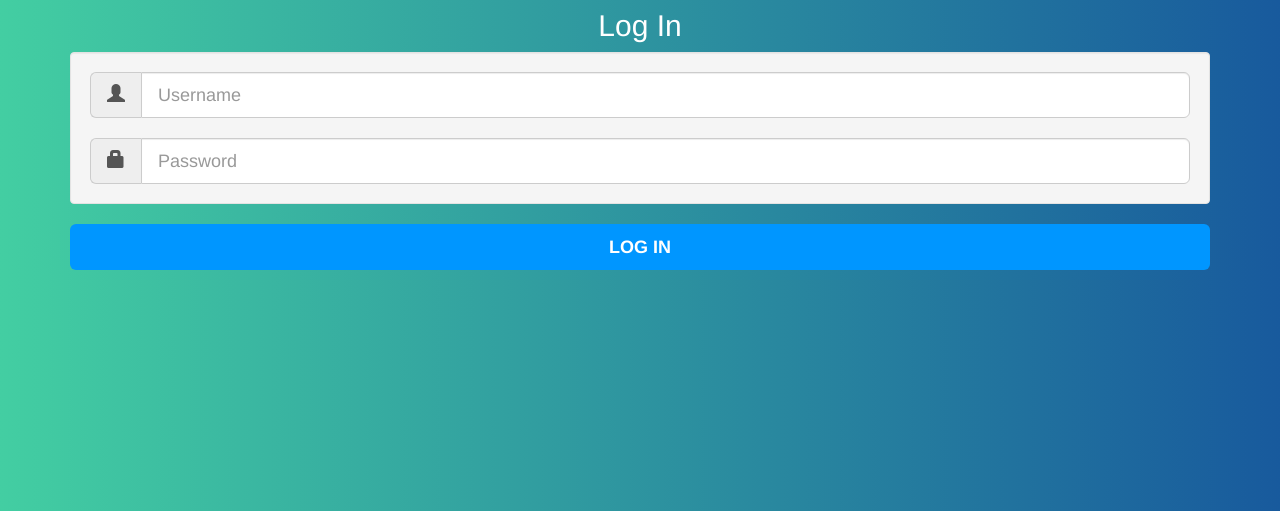
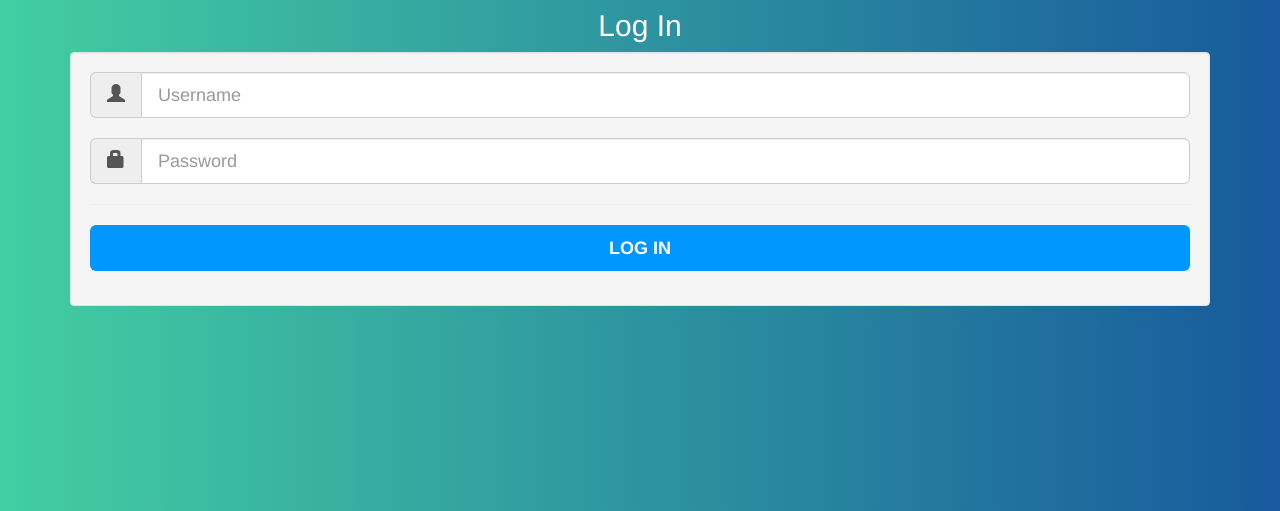
Before and after one commit to VarunTejaMaguluri0090/Organic-Chemistry-Flashcards, a Flask app: page /login in a window 1280 px wide. Shown: the part 131-642 px from the top of the page. Run offline with Flask 2, Linux system fonts and the light colour scheme; some libraries are stand-ins or nearby versions.

Commit message:
Small UI change

```diff
--- a/templates/login.html
+++ b/templates/login.html
@@ -20,10 +20,13 @@
                 <span class="input-group-addon"><i class="glyphicon glyphicon-lock"></i></span>
                 <input type="password" name="password" class="form-control" placeholder="Password">
             </div>
-        </div>
+            <hr>
+            <div class="form-group">
+
             <div class="form-group">
                 <button type="submit" class="btn btn-lg btn-block" style="background-color:#0096FF;color:white;font-weight: bold;">LOG IN</button>
             </div>
+        </div>
         </form>
     </div>
 {% endblock %}
```
Also changed, not shown: db/project.db.
